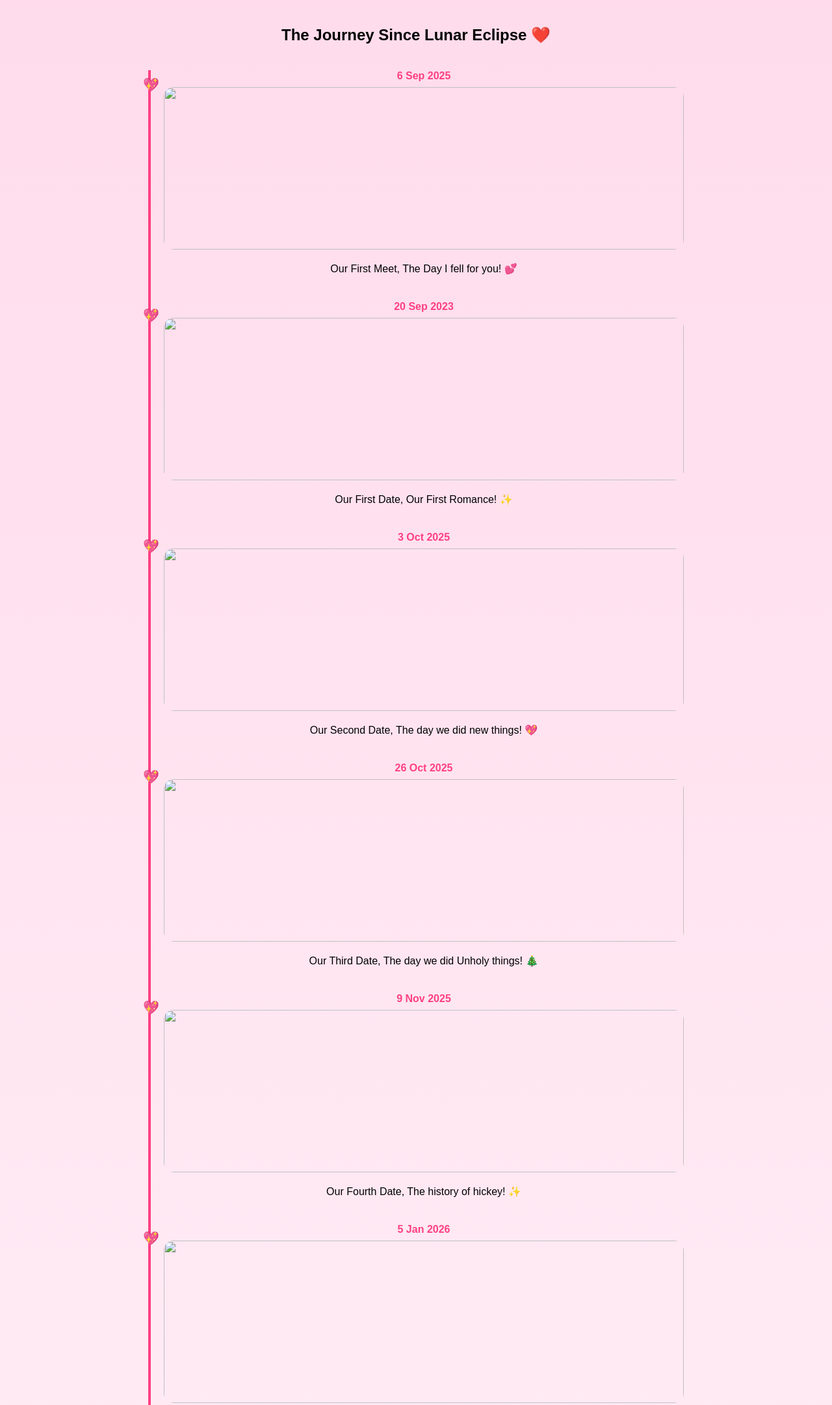
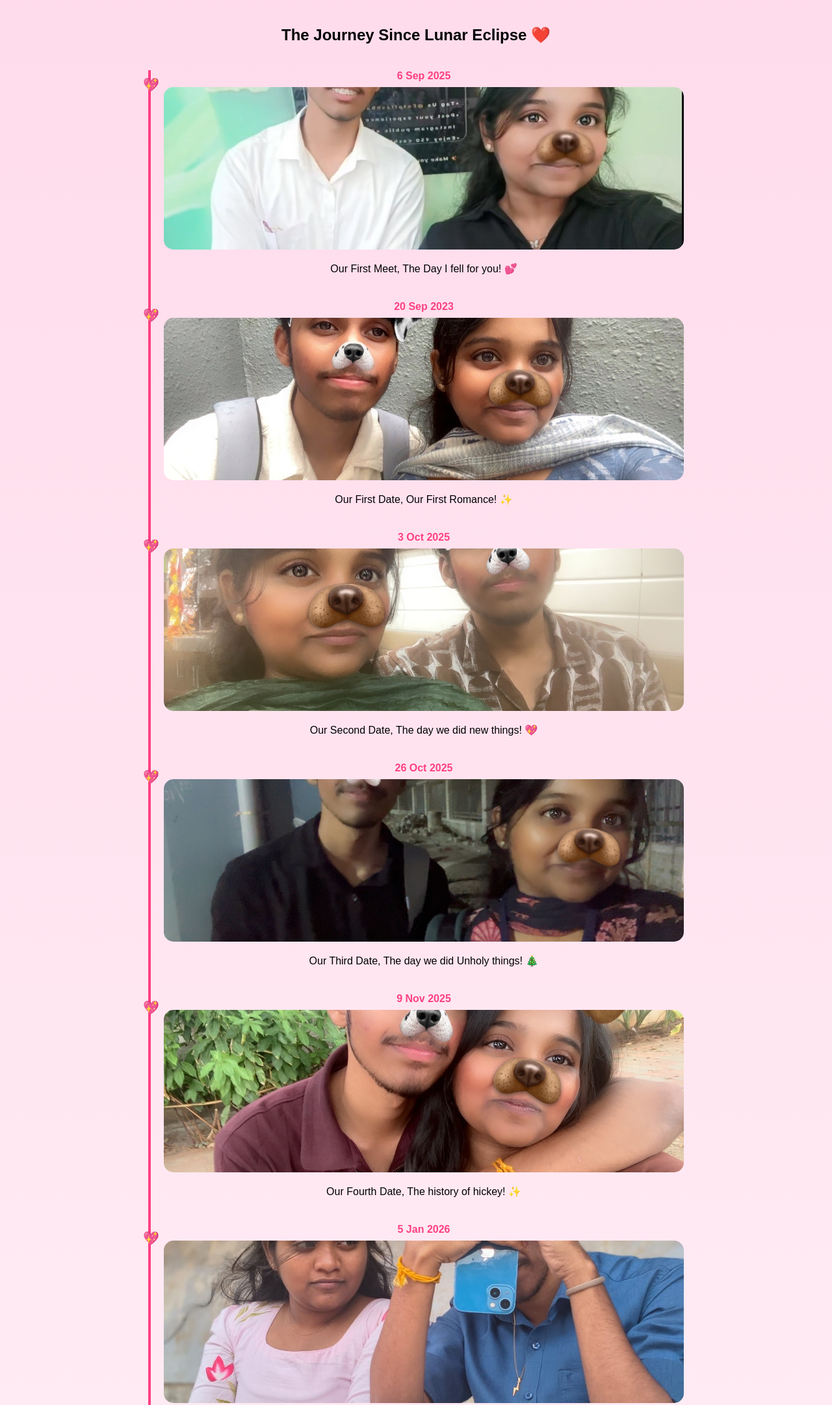
Before and after one commit to m-pranav-67/birthday-surprise, a plain HTML site: page index.html in a window 1280 px wide. Shown: the part 860-3022 px from the top of the page at 65% size. Drawn offline with Linux system fonts and the light colour scheme.

Commit message:
Update index.html

```diff
--- a/index.html
+++ b/index.html
@@ -24,43 +24,43 @@
 
     <div class="timeline-item">
         <span class="date">6 Sep 2025</span>
-        <img src="images/photo1.jpg.jpg" onclick="openFullscreen(this)">
+        <img src="images/photo1.jpg" onclick="openFullscreen(this)">
         <p>Our First Meet, The Day I fell for you! 💕</p>
     </div>
 
     <div class="timeline-item">
         <span class="date">20 Sep 2023</span>
-        <img src="images/photo2.jpg.jpg" onclick="openFullscreen(this)">
+        <img src="images/photo2.jpg" onclick="openFullscreen(this)">
         <p>Our First Date, Our First Romance! ✨</p>
     </div>
 
     <div class="timeline-item">
         <span class="date">3 Oct 2025</span>
-        <img src="images/photo3.jpg.JPG" onclick="openFullscreen(this)">
+        <img src="images/photo3.jpg" onclick="openFullscreen(this)">
         <p>Our Second Date, The day we did new things! 💖</p>
     </div>
 
     <div class="timeline-item">
         <span class="date">26 Oct 2025</span>
-        <img src="images/photo4.jpg.JPG" onclick="openFullscreen(this)">
+        <img src="images/photo4.jpg" onclick="openFullscreen(this)">
         <p>Our Third Date, The day we did Unholy things! 🎄</p>
     </div>
 
     <div class="timeline-item">
         <span class="date">9 Nov 2025</span>
-        <img src="images/photo5.jpg.JPG" onclick="openFullscreen(this)">
+        <img src="images/photo5.jpg" onclick="openFullscreen(this)">
         <p>Our Fourth Date, The history of hickey! ✨</p>
     </div>
 
     <div class="timeline-item">
         <span class="date">5 Jan 2026</span>
-        <img src="images/photo6.jpg.JPG" onclick="openFullscreen(this)">
+        <img src="images/photo6.jpg" onclick="openFullscreen(this)">
         <p>Our Fifth Date, The Day we did new stuff! ❤️</p>
     </div>
 
     <div class="timeline-item">
         <span class="date">6 Jan 2026</span>
-        <img src="images/photo7.jpg.JPG" onclick="openFullscreen(this)">
+        <img src="images/photo7.jpg" onclick="openFullscreen(this)">
         <p>Our Sixth Date, The peak of unholiness! 💖</p>
     </div>
 
```
